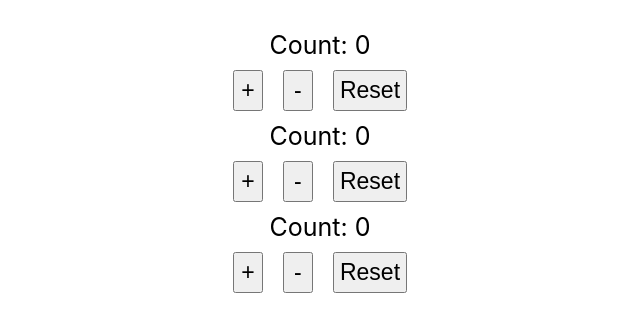
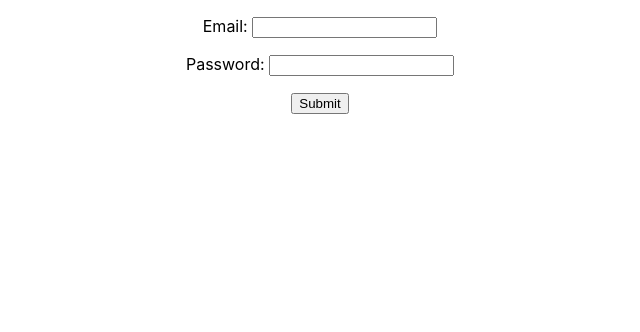
Before and after one commit to hasnat-shohag/Learnathon_2.0_at_Vivasoft, a React (Create React App) app in the folder my-app/: page / in a window 1280 px wide. Shown: the top 332 px of the page, without its empty margins (320-960 px from the left). Built offline with nearby package versions, Linux system fonts and the light colour scheme.

Commit message:
Form Handle

```diff
--- a/my-app/src/App.tsx
+++ b/my-app/src/App.tsx
@@ -2,15 +2,17 @@ import { count } from "console";
 import "./App.css";
 import Button from "./button";
 import Counter from "./counter/useReducer";
+import FormSubmit from "./Components/FormSubmit";
+
 
 function App() {
     return (
         <div className="App">
             {/* <Button content = 'Increment'/>
             <Button content = 'Decrement'/> */}
-            <Counter />
-            <Counter />
-            <Counter />
+            {/* <Counter />
+            <Counter /> */}
+            <FormSubmit />
         </div>
     );
 }
--- /dev/null
+++ b/my-app/src/Components/FormSubmit.tsx
@@ -0,0 +1,26 @@
+import { useState } from "react";
+
+const FormSubmit = () => {
+    const [email, setEmail] = useState('');
+    const [password, setPassword] = useState('');
+
+    const EmailChange = (event: { target: { value: any; }; }) =>{
+        setEmail(event.target.value);
+    }
+    const PasswordChange = (event: { target: { value: any; }; }) =>{
+        setPassword(event.target.value);
+    }
+    return (
+        <form onSubmit={(e) => {e.preventDefault(); console.log("Email:", email, " ","Password:",password);}}>
+            <p>
+                Email: <input type="text" name="email" onChange={EmailChange} />
+            </p>
+            <p>
+                Password: <input type="password" name="password" onChange={PasswordChange}/>
+            </p>
+            <button type="submit"> Submit </button>
+        </form>
+    );
+}
+
+export default FormSubmit;
```
